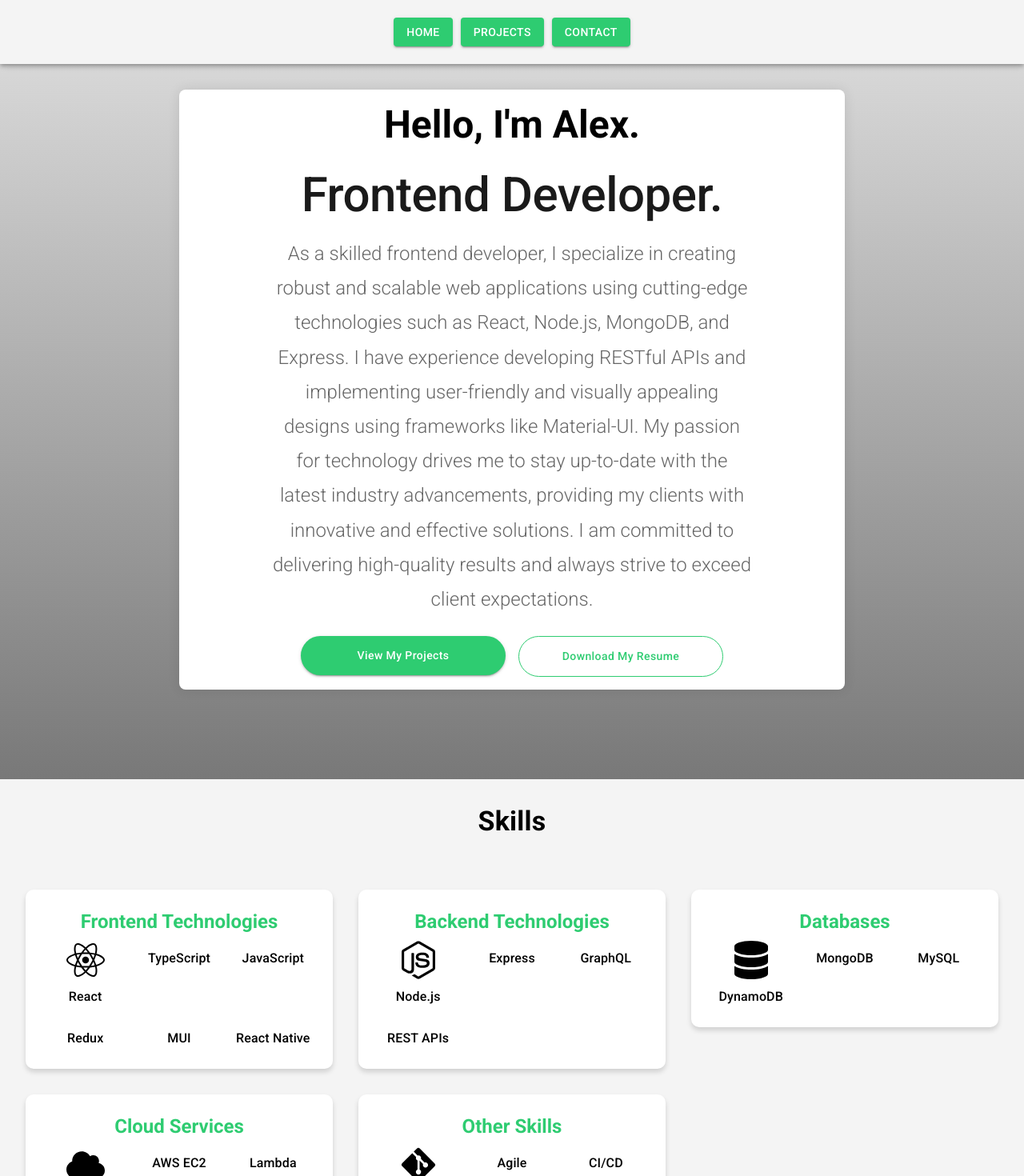
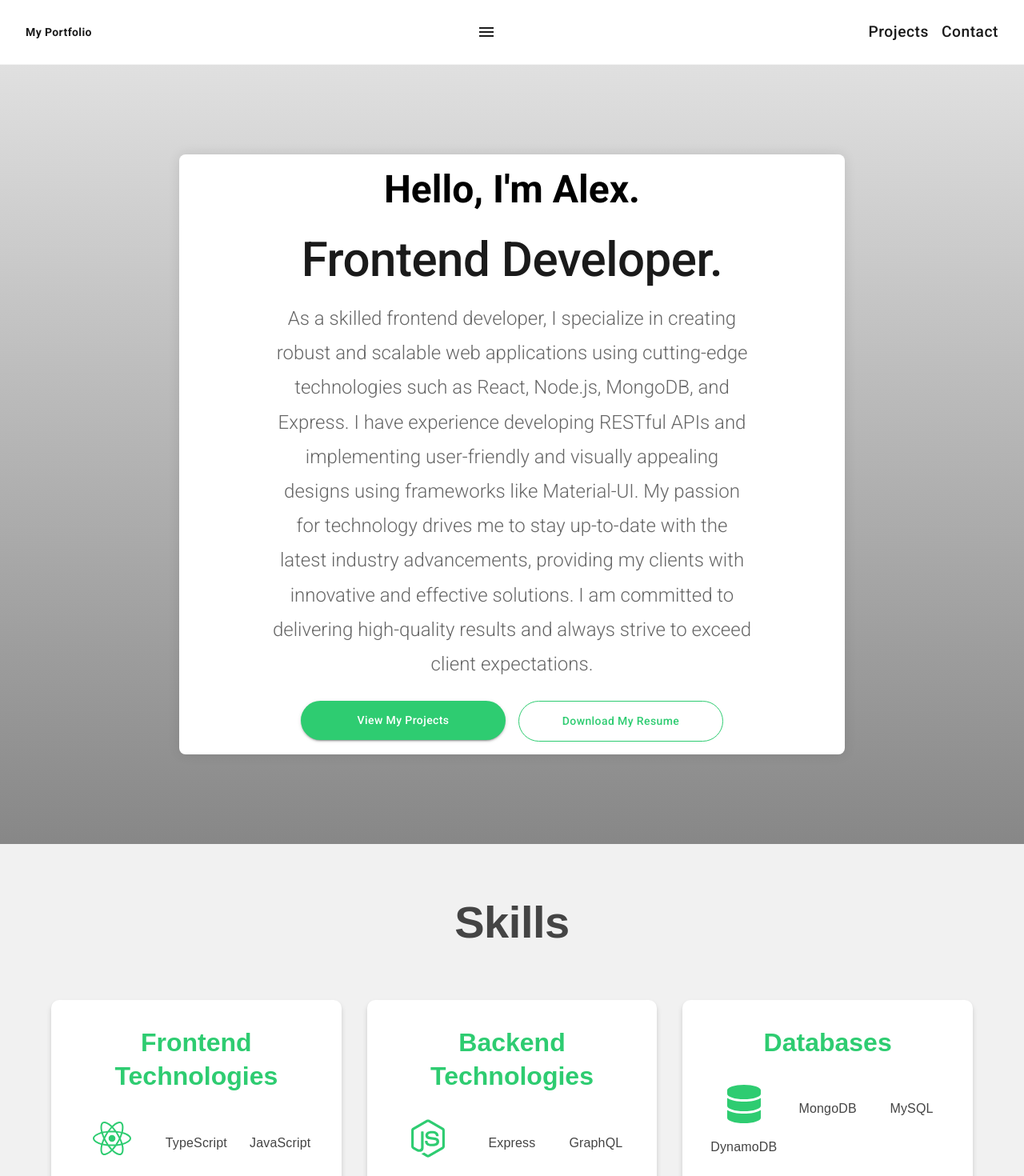
Before and after one commit to alexmassimino9/Portfolio, a React (Create React App) app: page / in a window 1280 px wide. Shown: the top 1470 px of the page at 80% size. Built offline with nearby package versions, Linux system fonts and the light colour scheme; a web font is replaced by a local one.

Commit message:
styling updates

```diff
--- a/src/components/Navigation/navbar.js
+++ b/src/components/Navigation/navbar.js
@@ -1,20 +1,35 @@
-import React from "react";
-import { AppBar, Toolbar, Button } from "@mui/material/";
+import React, { useState } from "react";
+import {
+  AppBar,
+  Toolbar,
+  Button,
+  IconButton,
+  Menu,
+  MenuItem,
+  Typography,
+  Box,
+} from "@mui/material";
 import { Link } from "react-router-dom";
+import { Menu as MenuIcon } from "@mui/icons-material";
 
 const NavButton = ({ to, children }) => {
   return (
     <Button
       sx={{
-        bgcolor: "#2ECC71",
-        color: "#FFF",
+        bgcolor: "transparent",
+        color: "#1A1A1A",
+        textTransform: "none",
+        fontSize: "1.2rem",
+        fontWeight: 500,
+        borderRadius: "8px",
+        transition: "all 0.3s ease-in-out",
         "&:hover": {
-          bgcolor: "#27AE60",
+          bgcolor: "#2ECC71",
+          color: "#FFF",
         },
-        margin: "5px",
       }}
       className="link"
-      variant="contained"
+      variant="text"
       component={Link}
       to={to}
     >
@@ -24,26 +39,112 @@ const NavButton = ({ to, children }) => {
 };
 
 const Navbar = () => {
-  const pages = ["projects", "contact"];
+  const [anchorEl, setAnchorEl] = useState(null);
+
+  const pages = [
+    { label: "Projects", path: "/projects" },
+    { label: "Contact", path: "/contact" },
+  ];
+
+  const handleClick = (event) => {
+    setAnchorEl(event.currentTarget);
+  };
+
+  const handleClose = () => {
+    setAnchorEl(null);
+  };
+
   return (
-    <AppBar sx={{ bgcolor: "#F4F4F4", color: "#1A1A1A" }}>
+    <AppBar
+      position="static"
+      sx={{
+        bgcolor: "#FFF",
+        color: "#1A1A1A",
+        borderBottom: "1px solid #F4F4F4",
+      }}
+    >
       <Toolbar
         sx={{
+          justifyContent: "space-between",
+          alignItems: "center",
           height: "10vh",
-          justifyContent: "center",
         }}
       >
-        <NavButton to="/">Home</NavButton>
-        {pages.map((page) => {
-          return (
-            <NavButton key={page} to={`/${page}`}>
-              {page}
+        <Box sx={{ display: { xs: "none", sm: "block" } }}>
+          <Typography variant="h5">
+            <Button
+              sx={{
+                bgcolor: "transparent",
+                color: "#1A1A1A",
+                textTransform: "none",
+                fontWeight: 700,
+                transition: "all 0.3s ease-in-out",
+                "&:hover": {
+                  color: "#2ECC71",
+                },
+              }}
+              component={Link}
+              to="/"
+            >
+              My Portfolio
+            </Button>
+          </Typography>
+        </Box>
+        <IconButton
+          sx={{ ml: 2 }}
+          size="large"
+          edge="start"
+          color="inherit"
+          aria-label="menu"
+          onClick={handleClick}
+        >
+          <MenuIcon />
+        </IconButton>
+        <Menu
+          anchorEl={anchorEl}
+          open={Boolean(anchorEl)}
+          onClose={handleClose}
+        >
+          {pages.map((page) => (
+            <MenuItem
+              key={page.path}
+              onClick={handleClose}
+              component={Link}
+              to={page.path}
+            >
+              {page.label}
+            </MenuItem>
+          ))}
+        </Menu>
+        <Box sx={{ display: { xs: "block", sm: "none" } }}>
+          <Typography variant="h6">
+            <Button
+              sx={{
+                bgcolor: "transparent",
+                color: "#1A1A1A",
+                textTransform: "none",
+                fontWeight: 700,
+                transition: "all 0.3s ease-in-out",
+                "&:hover": {
+                  color: "#2ECC71",
+                },
+              }}
+              component={Link}
+              to="/"
+            >
+              My Portfolio
+            </Button>
+          </Typography>
+        </Box>
+        <Box sx={{ display: { xs: "none", md: "block" } }}>
+          {pages.map((page) => (
+            <NavButton key={page.path} to={page.path}>
+              {page.label}
             </NavButton>
-          );
-        })}
+          ))}
+        </Box>
       </Toolbar>
     </AppBar>
   );
 };
-
 export default Navbar;
--- a/src/components/footer.js
+++ b/src/components/footer.js
@@ -15,7 +15,6 @@ const Footer = () => {
         flexDirection: "column",
         alignItems: "center",
         justifyContent: "center",
-        marginTop: "10vh",
       }}
     >
       <Box sx={{ display: "flex", alignItems: "center" }}>
@@ -68,7 +67,7 @@ const Footer = () => {
       </Box>
       <Box sx={{ mt: 4 }}>
         <Typography variant="subtitle1" sx={{ fontSize: "20px" }}>
-          © Alexander Massimino 2022
+          © Alexander Massimino 2023
         </Typography>
         <Typography variant="caption" sx={{ fontSize: "12px", mt: 1 }}>
           created by Alexander Massimino - all rights reserved
--- a/src/components/pages/home/Home.js
+++ b/src/components/pages/home/Home.js
@@ -5,6 +5,7 @@ const Home = () => {
   return (
     <Box
       sx={{
+        height: "100%",
         paddingTop: 10,
         fontFamily: "Roboto, sans-serif",
         paddingBottom: 40,
--- a/src/components/pages/home/SkillsSection.js
+++ b/src/components/pages/home/SkillsSection.js
@@ -8,7 +8,7 @@ const SkillCard = ({ title, skills }) => {
       sx={{
         backgroundColor: "#FFFFFF",
         borderRadius: "10px",
-        padding: "1.5rem",
+        padding: "2rem",
         boxShadow: "0px 4px 6px rgba(0, 0, 0, 0.15)",
         textAlign: "center",
         transition: "transform 0.2s ease-in-out",
@@ -20,9 +20,11 @@ const SkillCard = ({ title, skills }) => {
       <Typography
         variant="h5"
         sx={{
+          fontFamily: "Montserrat, sans-serif",
           fontWeight: 700,
           color: "#2ECC71",
-          marginBottom: "0.5rem",
+          marginBottom: "2rem",
+          fontSize: "2rem",
         }}
       >
         {title}
@@ -37,10 +39,16 @@ const SkillCard = ({ title, skills }) => {
                 alignItems: "center",
               }}
             >
-              {skill.icon && React.createElement(skill.icon, { size: 48 })}
+              {skill.icon &&
+                React.createElement(skill.icon, { size: 48, color: "#2ECC71" })}
               <Typography
                 variant="subtitle1"
-                sx={{ fontWeight: 500, marginTop: "0.5rem" }}
+                sx={{
+                  fontWeight: 500,
+                  marginTop: "1rem",
+                  fontFamily: "Montserrat, sans-serif",
+                  color: "#444444",
+                }}
               >
                 {skill.name}
               </Typography>
@@ -54,14 +62,31 @@ const SkillCard = ({ title, skills }) => {
 
 const SkillsSection = () => {
   return (
-    <Box sx={{ backgroundColor: "#F4F4F4", padding: "2rem" }}>
+    <Box
+      sx={{
+        padding: "4rem",
+        minHeight: "100vh",
+        display: "flex",
+        flexDirection: "column",
+        justifyContent: "center",
+        alignItems: "center",
+        backgroundColor: "#F1F1F1",
+      }}
+    >
       <Typography
-        variant="h4"
-        sx={{ fontWeight: 700, marginBottom: "2rem", textAlign: "center" }}
+        variant="h2"
+        sx={{
+          fontWeight: 700,
+          marginBottom: "4rem",
+          textAlign: "center",
+          color: "#444444",
+          fontFamily: "Montserrat, sans-serif",
+          fontSize: "3.5rem",
+        }}
       >
         Skills
       </Typography>
-      <Grid container spacing={4} sx={{ marginTop: "2rem" }}>
+      <Grid container spacing={4}>
         {skillsData.map((skill) => (
           <Grid item xs={12} md={6} lg={4} key={skill.title}>
             <SkillCard title={skill.title} skills={skill.skills} />
```
